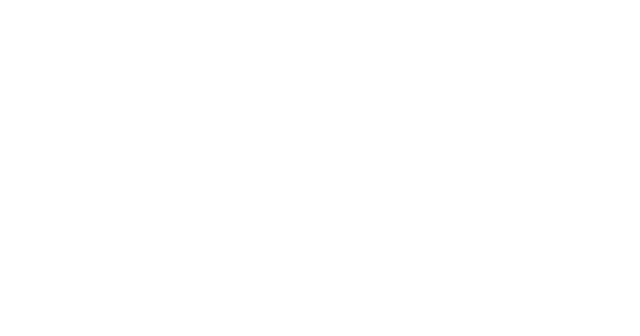
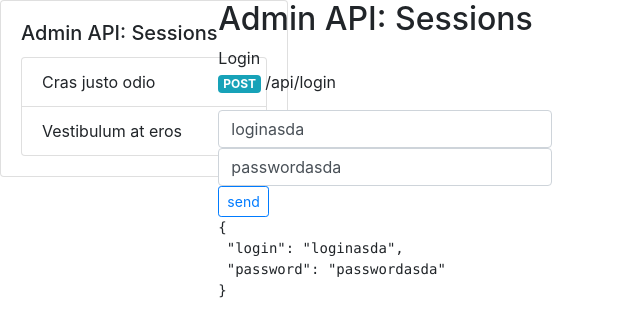
Before and after one commit to Yeminfu/moto-crm-front, a React (Create React App) app: page /api-checker in a window 1280 px wide. Shown: the top 336 px of the page, without its empty margins (0-640 px from the left). Built offline with nearby package versions, Linux system fonts and the light colour scheme.

Commit message:
base api checker

```diff
--- a/package.json
+++ b/package.json
@@ -14,6 +14,7 @@
     "@types/react-dom": "^16.9.0",
     "@types/react-redux": "^7.1.9",
     "@types/react-router-dom": "^5.1.5",
+    "axios": "^0.19.2",
     "bootstrap": "^4.5.0",
     "dayjs": "^1.8.29",
     "final-form": "^4.20.1",
--- /dev/null
+++ b/src/features/ApiChecker/index.tsx
@@ -0,0 +1,91 @@
+import React from "react";
+import {
+  Row,
+  Col,
+  Card,
+  Button,
+  ListGroup,
+  Badge,
+  InputGroup,
+  FormControl,
+} from "react-bootstrap";
+import { Form, Field } from "react-final-form";
+import axios from "axios";
+
+export const ApiChecker = () => (
+  <>
+    <Row>
+      <Col sm={2}>
+        <Card style={{ width: "18rem" }}>
+          <Card.Body>
+            <Card.Title>Admin API: Sessions</Card.Title>
+            <ListGroup>
+              <ListGroup.Item>Cras justo odio</ListGroup.Item>
+              <ListGroup.Item>Vestibulum at eros</ListGroup.Item>
+            </ListGroup>
+          </Card.Body>
+        </Card>
+      </Col>
+      <Col>
+        <h2>Admin API: Sessions</h2>
+        <div>
+          <div>Login</div>
+          <Badge variant="info">POST</Badge> /api/login
+        </div>
+        <div className="mt-3">
+          <MyForm />
+        </div>
+      </Col>
+    </Row>
+  </>
+);
+
+const onSubmit = (values: any) => {
+  axios.get("http://10.0.0.31:3000/api/login").then((x) => console.log("x", x));
+};
+
+const MyForm = () => (
+  <Form
+    onSubmit={onSubmit}
+    initialValues={{
+      login: "loginasda",
+      password: "passwordasda",
+    }}
+    render={({ handleSubmit, values }) => (
+      <form onSubmit={handleSubmit}>
+        <Row>
+          <Col sm="4">
+            <Field name="login">
+              {(props) => (
+                <InputGroup>
+                  <FormControl
+                    placeholder="Login"
+                    aria-label="Username"
+                    aria-describedby="basic-addon1"
+                    {...props.input}
+                  />
+                </InputGroup>
+              )}
+            </Field>
+            <Field name="password">
+              {(props) => (
+                <InputGroup>
+                  <FormControl
+                    placeholder="Password"
+                    aria-label="Username"
+                    aria-describedby="basic-addon1"
+                    {...props.input}
+                  />
+                </InputGroup>
+              )}
+            </Field>
+            <Button variant="outline-primary" type="submit" size="sm">
+              send
+            </Button>
+          </Col>
+        </Row>
+        <pre>{JSON.stringify(values, null, " ")}</pre>
+      </form>
+    )}
+  />
+);
--- a/src/features/dachboard/index.tsx
+++ b/src/features/dachboard/index.tsx
@@ -1,6 +1,6 @@
 import React from "react";
 import "./dashboard.scss";
-import { Row, Col, Nav, InputGroup, FormControl } from "react-bootstrap";
+import { Row, Col, Nav, InputGroup } from "react-bootstrap";
 import { Table } from "../Table";
 import { Pagination } from "../Pagination";
 import { Filter } from "../Filter";
--- a/src/routes/index.tsx
+++ b/src/routes/index.tsx
@@ -1,7 +1,8 @@
 import React from "react";
 import { BrowserRouter as Router, Switch, Route } from "react-router-dom";
-import { Login } from "../features/Login/index";
-import { Dashboard } from "../features/dachboard/index";
+import { Login } from "../features/Login";
+import { Dashboard } from "../features/dachboard";
+import { ApiChecker } from "../features/ApiChecker";
 
 export const Routes = () => (
   <>
@@ -14,6 +15,9 @@ export const Routes = () => (
           <Route path="/dashboard">
             <Dashboard />
           </Route>
+          <Route path="/api-checker">
+            <ApiChecker />
+          </Route>
         </Switch>
       </div>
     </Router>
```
Also changed, not shown: 1 other file (tests, documents, lock files or other folders).
